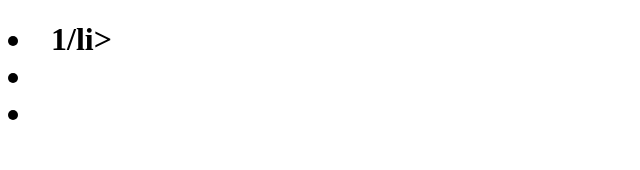
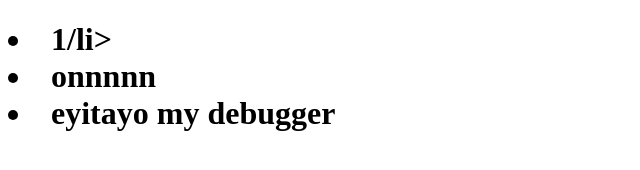
Before and after one commit to eyitayo007/push, a plain HTML site: page index.html in a window 1280 px wide. Shown: the whole page, without its empty margins (0-640 px from the left). Drawn offline with Linux system fonts and the light colour scheme.

Commit message:
initialize Gotcha:

```diff
--- a/index.html
+++ b/index.html
@@ -8,8 +8,8 @@
 <body>
       <h1>
         <li>1/li>
-        <li></li>
-        <li></li>
+        <li>onnnnn</li>
+        <li>eyitayo my debugger</li>
 
       </h1>
 </body>
```
